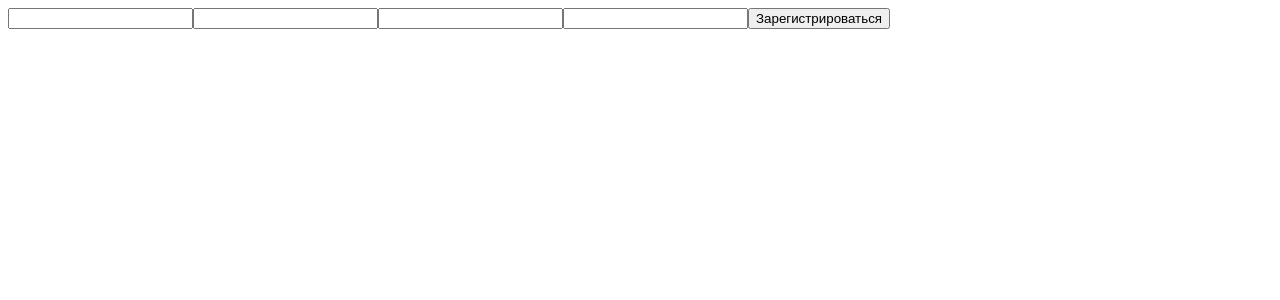
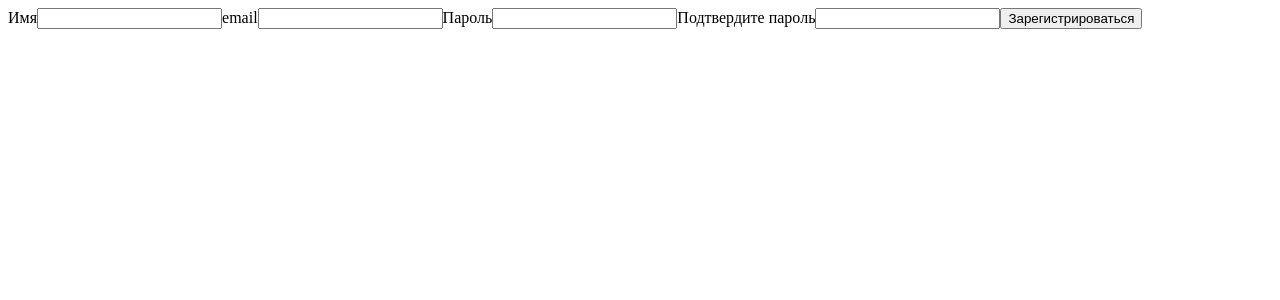
Before and after one commit to Welldar/antipov-test, a React (Vite) app: page / in a window 1280 px wide. Shown: the top 300 px of the page. Built offline with nearby package versions, Linux system fonts and the light colour scheme.

Commit message:
feat: add form validation

```diff
--- a/package.json
+++ b/package.json
@@ -13,6 +13,7 @@
     "@reduxjs/toolkit": "^2.2.5",
     "react": "^18.2.0",
     "react-dom": "^18.2.0",
+    "react-hook-form": "^7.52.0",
     "react-redux": "^9.1.2",
     "react-router-dom": "^6.23.1"
   },
--- a/src/components/auth/SignUp.tsx
+++ b/src/components/auth/SignUp.tsx
@@ -1,22 +1,91 @@
 import { useDispatch } from 'react-redux'
 import { signIn } from './signUpSlice'
+import { UseFormRegisterReturn, useController, useForm } from 'react-hook-form'
+
+type FormData = {
+  name: string
+  email: string
+  password: string
+  confirmPassword: string
+}
 
 export function SignUp() {
   const dispatch = useDispatch()
+  const {
+    register,
+    handleSubmit,
+    watch,
+    trigger,
+    formState: { errors },
+  } = useForm<FormData>({ mode: 'onTouched' })
+
+  const onSubmit = (data: FormData) =>
+    dispatch(signIn({ email: data.email, password: data.password }))
 
   return (
-    <form>
-      <input type="text" />
-      <input type="email" />
-      <input type="password" />
-      <input type="password" />
-      <button
-        onClick={() => {
-          dispatch(signIn({ email: 'eldar@asd.com', password: '21' }))
-        }}
-      >
-        Зарегистрироваться
-      </button>
+    <form onSubmit={handleSubmit(onSubmit)}>
+      <Input
+        labelTxt="Имя"
+        error={errors.name?.message}
+        register={register('name')}
+      />
+      <Input
+        labelTxt="email"
+        error={errors.email?.message}
+        register={register('email', {
+          required: 'Необходимо указать email',
+          pattern: {
+            value: /^\S+@\S+$/i,
+            message: 'Введите корректный email',
+          },
+        })}
+      />
+      <Input
+        labelTxt="Пароль"
+        type="password"
+        error={errors.password?.message}
+        register={register('password', {
+          required: 'Необходимо указать пароль',
+          minLength: { value: 6, message: 'Минимальная длина 6 символов' },
+          onChange: () => trigger('confirmPassword'),
+        })}
+      />
+      <Input
+        labelTxt="Подтвердите пароль"
+        type="password"
+        error={errors.confirmPassword?.message}
+        register={register('confirmPassword', {
+          validate: (value) => {
+            if (watch('password') != value) {
+              return 'Пароли не совпадают'
+            }
+          },
+        })}
+      />
+
+      <button type="submit">Зарегистрироваться</button>
     </form>
   )
 }
+
+function Input({
+  labelTxt,
+  type = 'text',
+  register,
+  error,
+}: {
+  labelTxt: string
+  type?: string
+  register: UseFormRegisterReturn
+  error: string | undefined
+}) {
+  // const {fieldState: {error}} = useController({name:'', rules: {}, })
+
+  return (
+    <label htmlFor={register.name}>
+      <span>{labelTxt}</span>
+      <input id={register.name} type={type} {...register} />
+      <span>{error}</span>
+    </label>
+  )
+}
```
Also changed, not shown: 1 other file (tests, documents, lock files or other folders).
